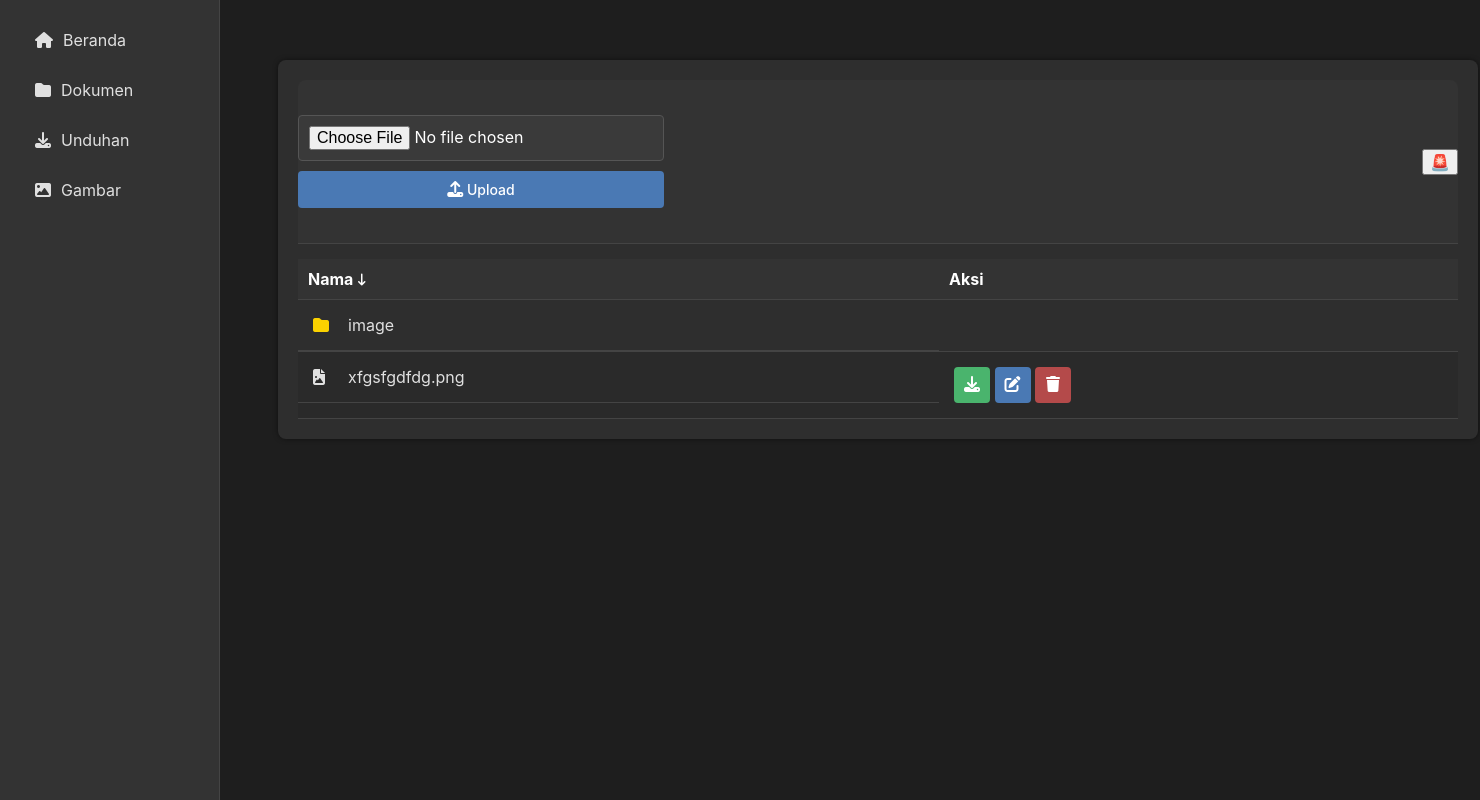
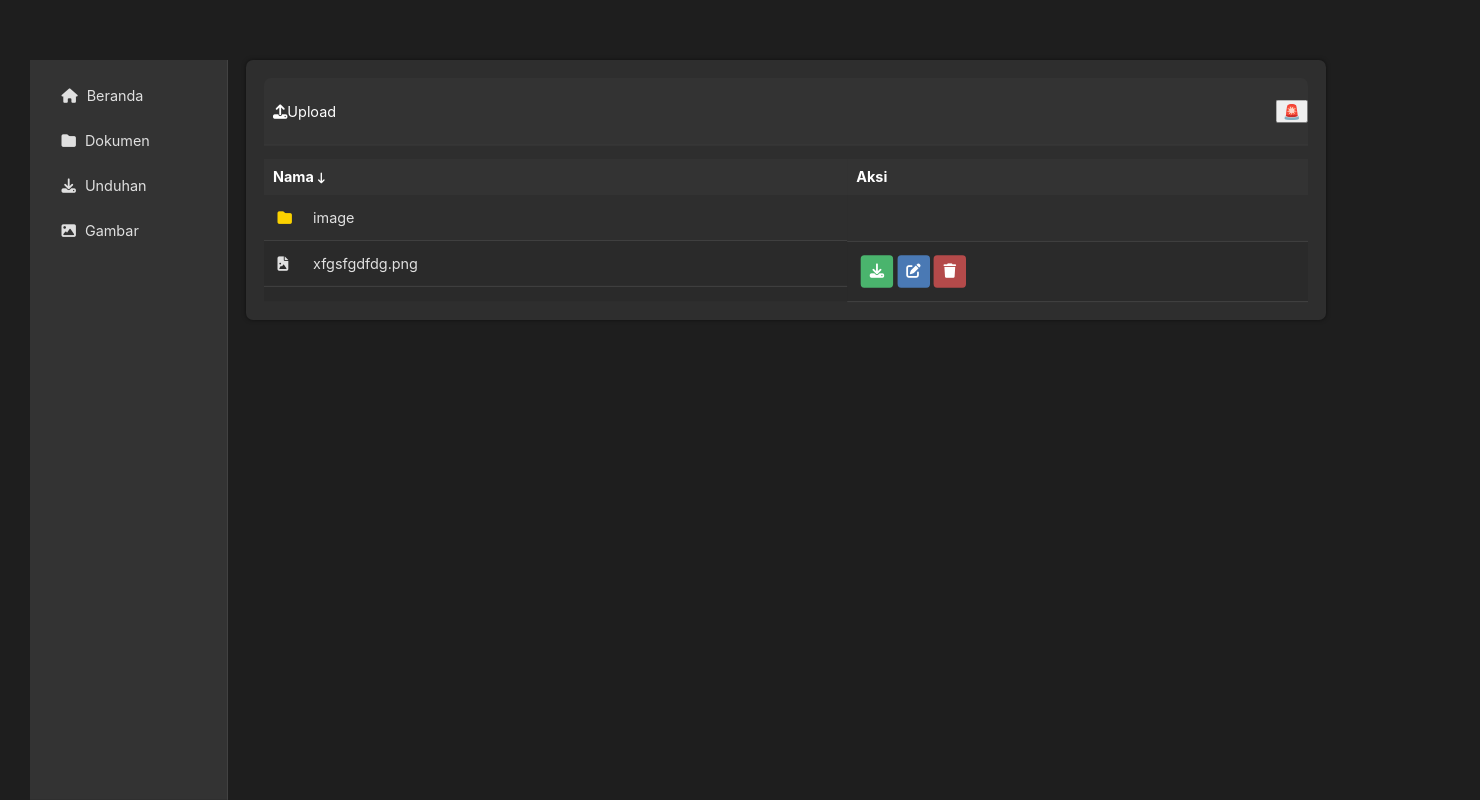
Before and after one commit to setioryski/filesave, a PHP site: the page made by index.php in a window 1480 px wide. Run offline with PHP 8.4, Linux system fonts and the light colour scheme.

Commit message:
already modify upload and fix file show in mid modalfile

```diff
--- a/index.php
+++ b/index.php
@@ -2,45 +2,45 @@
 // Start output buffering
 ob_start();
 
-// Error reporting (untuk debugging)
+// Error reporting (for debugging)
 ini_set('display_errors', 1);
 ini_set('display_startup_errors', 1);
 error_reporting(E_ALL);
 
-// Path direktori awal
+// Initial directory path
 $initial_directory = 'uploads/';
 
-// Menentukan path direktori saat ini
+// Determine the current directory path
 $current_directory = isset($_GET['dir']) ? rtrim($_GET['dir'], '/') . '/' : $initial_directory;
 
-// Inklusi autentikasi jika diperlukan
+// Include authentication if necessary
 include 'authenticate.php';
 
-// Fungsi untuk mengamankan path dan mencegah traversal
+// Function to secure the path and prevent traversal
 function secure_path($path, $initial_directory) {
-    // Jika path tidak dimulai dengan initial_directory, tambahkan
+    // If path does not start with initial_directory, prepend it
     if (strpos($path, $initial_directory) !== 0) {
         $path = $initial_directory . ltrim($path, '/');
     }
-    // Realpath untuk mendapatkan path absolut
+    // Realpath to get the absolute path
     $real_initial = realpath($initial_directory);
     $real_path = realpath($path);
     if ($real_path === false || strpos($real_path, $real_initial) !== 0) {
         return $real_initial . DIRECTORY_SEPARATOR;
     }
-    // Tambahkan DIRECTORY_SEPARATOR jika tidak ada
+    // Add DIRECTORY_SEPARATOR if missing
     if (is_dir($real_path) && substr($real_path, -1) !== DIRECTORY_SEPARATOR) {
         $real_path .= DIRECTORY_SEPARATOR;
     }
     return $real_path;
 }
 
-// Menangani permintaan file untuk ditampilkan atau diunduh
+// Handle file download requests
 if (isset($_GET['file']) && isset($_GET['download'])) {
     $file_path = secure_path($_GET['file'], $initial_directory);
-    // Download file jika valid
+    // Download file if valid
     if (!is_dir($file_path) && strpos($file_path, realpath($initial_directory)) === 0 && file_exists($file_path)) {
-        // Headers untuk download
+        // Headers for download
         header('Content-Description: File Transfer');
         header('Content-Type: application/octet-stream');
         header('Content-Disposition: attachment; filename="' . basename($file_path) . '"');
@@ -48,28 +48,28 @@
         readfile($file_path);
         exit;
     } else {
-        // Redirect kembali jika file tidak valid
+        // Redirect back if file is invalid
         header("Location: index.php?dir=" . urlencode($current_directory));
         exit;
     }
 }
 
-// Menggunakan glob untuk mendapatkan daftar file dan direktori
+// Use glob to get list of files and directories
 $results = glob($current_directory . '*');
 
-// Debugging: Menampilkan direktori saat ini dan hasil glob()
+// Debugging: Display current directory and glob() results
 echo "<!-- Current Directory: " . htmlspecialchars($current_directory, ENT_QUOTES) . " -->";
 echo "<!-- glob() Result: " . print_r($results, true) . " -->";
 
-// Jika `glob()` gagal atau tidak menemukan file, tetapkan `$results` sebagai array kosong
+// If glob() fails or finds no files, set $results as empty array
 if ($results === false || empty($results)) {
     $results = [];
 }
 
-// Menentukan apakah direktori ditampilkan terlebih dahulu
+// Determine whether directories are listed first
 $directory_first = true;
 
-// Sortir file jika diperlukan
+// Sort files if necessary
 if ($directory_first) {
     usort($results, function ($a, $b) {
         $a_is_dir = is_dir($a);
@@ -84,7 +84,7 @@
     });
 }
 
-// Fungsi untuk menentukan ikon jenis file
+// Function to determine file type icon
 function get_filetype_icon($filetype)
 {
     if (is_dir($filetype)) {
@@ -106,16 +106,17 @@
 <html lang="id">
 
 <head>
-    <!-- Meta tags dan judul -->
+    <!-- Meta tags and title -->
     <meta charset="utf-8">
     <meta name="viewport" content="width=device-width, initial-scale=1">
     <title>File Sharing</title>
 
-    <!-- Link ke file CSS eksternal -->
+    <!-- Link to external CSS files -->
     <link href="style.css" rel="stylesheet" type="text/css">
+    <!-- You can remove the following line if not using separate mobile styles -->
     <link href="style-mobile.css" rel="stylesheet" type="text/css" media="only screen and (max-width: 600px)">
 
-    <!-- Font Awesome CDN untuk ikon -->
+    <!-- Font Awesome CDN for icons -->
     <link rel="stylesheet"
         href="https://cdnjs.cloudflare.com/ajax/libs/font-awesome/6.2.0/css/all.min.css"
         integrity="sha512-xh6O/CkQoPOWDdYTDqeRdPCVd1SpvCA9XXcUnZS2FmJNp1coAFzvtCN9BmamE+4aHK8yyUHUSCcJHgXloTyT2A=="
@@ -129,7 +130,7 @@
         <a href="#"><i class="fa-solid fa-folder"></i> Dokumen</a>
         <a href="#"><i class="fa-solid fa-download"></i> Unduhan</a>
         <a href="#"><i class="fa-solid fa-image"></i> Gambar</a>
-        <!-- Tambahkan link sidebar lainnya jika diperlukan -->
+        <!-- Add more sidebar links if needed -->
     </div>
 
     <!-- File Manager -->
@@ -137,19 +138,15 @@
 
 <!-- Header -->
 <div class="file-manager-header">
-            <!-- Form Upload -->
-            <div class="upload-form">
-                <form method="post" action="upload.php" enctype="multipart/form-data">
-                    <input type="hidden" name="directory" value="<?= htmlspecialchars($current_directory, ENT_QUOTES) ?>">
-                    <input type="file" name="file" required>
-                    <button type="submit" name="submit_upload"><i class="fa-solid fa-upload"></i> Upload</button>
-                </form>
-            </div>
-            <!-- Tombol Emoji atau Aksi Lainnya -->
+    <!-- Upload Button -->
+    <a href="upload.php" class="btn upload-btn"><i class="fa-solid fa-upload"></i> Upload</a>
+
+    <!-- Emoji or Other Action Buttons -->
     <button class="emoji-btn" onclick="window.location.href='viewer.php';"><span>🚨</span></button>
 </div>
 
-        <!-- Tabel File -->
+
+        <!-- File Table -->
         <table class="file-manager-table">
             <thead>
                 <tr>
@@ -178,6 +175,7 @@
                         ?>
                 <tr class="file">
 <td class="name">
+    <div class="file-item">
         <?= get_filetype_icon($result) ?>
         <?php if ($is_dir): ?>
             <a class="view-directory" href="?dir=<?= urlencode($result) ?>">
@@ -191,26 +189,28 @@
                 <?= basename($result) ?>
             </a>
         <?php endif; ?>
+    </div>
 </td>
+
                     <td class="actions">
                         <?php if (!$is_dir): ?>
-                        <!-- Tombol Download -->
+                        <!-- Download Button -->
                         <a href="?dir=<?= urlencode($current_directory) ?>&file=<?= urlencode($result) ?>&download=true"
                             class="btn green" title="Unduh">
                             <i class="fa-solid fa-download fa-xs"></i>
                         </a>
-                        <!-- Tombol Edit (Rename) -->
+                        <!-- Edit (Rename) Button -->
                         <a href="rename.php?file=<?= urlencode($result) ?>" class="btn blue" title="Ubah Nama">
                             <i class="fa-solid fa-pen-to-square fa-xs"></i>
                         </a>
-                        <!-- Tombol Delete -->
+                        <!-- Delete Button -->
                         <a href="delete.php?file=<?= urlencode($result) ?>&dir=<?= urlencode($current_directory) ?>"
                             class="btn red" title="Hapus"
                             onclick="return confirm('Apakah Anda yakin ingin menghapus file ini?');">
                             <i class="fa-solid fa-trash fa-xs"></i>
                         </a>
                         <?php else: ?>
-                        <!-- Placeholder untuk direktori tanpa aksi -->
+                        <!-- Placeholder for directories without actions -->
                         <span class="no-actions"></span>
                         <?php endif; ?>
                     </td>
@@ -226,32 +226,30 @@
 
     </div>
 
-    <!-- Modal Media -->
+    <!-- Media Modal -->
     <div id="media-modal" class="modal">
         <span class="close" onclick="closeMediaModal()">&times;</span>
-        <div class="modal-content-container" id="modal-content-container">
-            <!-- Konten media akan dimasukkan di sini oleh JavaScript -->
+        <div class="modal-content">
+            <!-- Media content will be inserted here by JavaScript -->
         </div>
         <div id="caption" class="caption"></div>
     </div>
 
     <!-- JavaScript -->
     <script>
-        // Fungsi untuk membuka modal media
+        // Function to open media modal
         function openMediaModal(type, src, alt) {
             var modal = document.getElementById('media-modal');
-            var container = document.getElementById('modal-content-container');
+            var container = document.querySelector('.modal-content');
             var captionText = document.getElementById('caption');
 
-            // Bersihkan konten sebelumnya
+            // Clear previous content
             container.innerHTML = '';
 
             if (type === 'image') {
                 var img = document.createElement('img');
                 img.src = src;
                 img.alt = alt;
-                img.style.maxWidth = '100%';
-                img.style.maxHeight = '80vh';
                 container.appendChild(img);
             } else if (type === 'audio') {
                 var audio = document.createElement('audio');
@@ -266,74 +264,78 @@
                 var video = document.createElement('video');
                 video.controls = true;
                 video.autoplay = true;
-                video.style.maxWidth = '100%';
-                video.style.maxHeight = '80vh';
                 var source = document.createElement('source');
                 source.src = src;
                 source.type = 'video/mp4';
                 video.appendChild(source);
                 container.appendChild(video);
             } else {
-                // Untuk jenis file lain, tidak menampilkan modal
+                // For other file types, do not display modal
                 return;
             }
 
             captionText.innerHTML = alt;
-            modal.style.display = "block";
+            modal.style.display = "flex"; // Use flex to align properly
         }
 
-        // Fungsi untuk menutup modal media
+        // Function to close media modal
         function closeMediaModal() {
             var modal = document.getElementById('media-modal');
-            var container = document.getElementById('modal-content-container');
+            var container = document.querySelector('.modal-content');
             var captionText = document.getElementById('caption');
 
-            // Hentikan audio/video jika ada
+            // Stop any playing media
             var mediaElements = container.querySelectorAll('audio, video');
             mediaElements.forEach(function(media) {
                 media.pause();
                 media.currentTime = 0;
             });
 
-            // Bersihkan konten
+            // Clear content
             container.innerHTML = '';
             captionText.innerHTML = '';
 
             modal.style.display = "none";
         }
 
-        // Menambahkan event listener pada link file setelah DOM siap
+        // Add event listeners to file links after DOM is ready
         document.addEventListener('DOMContentLoaded', function() {
             var fileLinks = document.querySelectorAll('.view-file');
             fileLinks.forEach(function(link) {
                 link.addEventListener('click', function(e) {
-                    e.preventDefault(); // Mencegah aksi default link
+                    e.preventDefault(); // Prevent default link action
                     var fileSrc = link.getAttribute('data-file');
                     var fileType = link.getAttribute('data-type');
                     var altText = link.textContent;
 
-                    // Sesuaikan path relatif sesuai dengan direktori web
-                    // Asumsikan 'uploads/' adalah direktori root untuk file
+                    // Adjust relative path as needed
                     var relativePath = fileSrc.startsWith('/') ? fileSrc : fileSrc;
 
-                    // Tentukan jenis media
+                    // Determine media type
                     if (fileType === 'image' || fileType === 'audio' || fileType === 'video') {
                         openMediaModal(fileType, relativePath, altText);
                     } else {
-                        // Untuk jenis file lain, misalnya, tidak melakukan apapun atau bisa membuka file
+                        // For other file types, perform default action
                         window.location.href = fileSrc;
                     }
                 });
             });
         });
 
-        // Menutup modal saat klik di luar konten modal
+        // Close modal when clicking outside the content
         window.onclick = function(event) {
             var modal = document.getElementById('media-modal');
             if (event.target == modal) {
                 closeMediaModal();
             }
         }
+
+        // Optional: Close modal on Esc key press for better accessibility
+        document.addEventListener('keydown', function(event) {
+            if (event.key === "Escape") {
+                closeMediaModal();
+            }
+        });
     </script>
 </body>
 
--- a/style.css
+++ b/style.css
@@ -1,3 +1,12 @@
+body {
+    transform: scale(0.9); /* 90% zoom */
+    transform-origin: top left; /* Keep scaling aligned to the top-left corner */
+    width: 111.11%; /* Adjust width to compensate for scaling */
+    height: 111.11%; /* Adjust height to compensate for scaling */
+    overflow-x: hidden; /* Prevent horizontal scroll due to scaling */
+    margin: 0; /* Ensure no extra margins */
+    padding: 0;
+}
 /* Global Styles */
 * {
     box-sizing: border-box;
@@ -80,12 +89,12 @@
     flex: 1;
     font-size: 18px;
     font-weight: 600;
-    color: #ffffff; /* Warna teks putih */
+    color: #ffffff; /* White text color */
     margin: 0;
 }
 
 .file-manager-header a {
-    width: 34px;
+    width: 90px;
     height: 34px;
     display: inline-flex;
     align-items: center;
@@ -119,8 +128,8 @@
     padding: 10px;
     border: 1px solid #555555;
     border-radius: 4px;
-    background-color: #3a3a3a; /* Warna latar input gelap */
-    color: #ffffff; /* Warna teks putih */
+    background-color: #3a3a3a; /* Dark input background */
+    color: #ffffff; /* White text color */
 }
 
 .file-manager form button {
@@ -150,17 +159,18 @@
 .file-manager-table td {
     padding: 10px;
     text-align: left;
-    border-bottom: 1px solid #444444;
+    /* border-bottom: 1px solid #444444; */ /* Dihapus */
 }
 
 .file-manager-table th {
     background-color: #333333;
     color: #ffffff;
+    /* border-bottom: 1px solid #444444; */ /* Dihapus */
 }
 
 .file-manager-table tbody tr {
     background-color: #2e2e2e;
-    border-bottom: 1px solid #444444;
+    /* border-bottom: 1px solid #444444; */ /* Dihapus */
 }
 
 .file-manager-table tbody tr:nth-child(even) {
```
Also changed, not shown: other parts of style.css (+62 -47 lines). Lines whose indentation alone changed are shown as unchanged.
